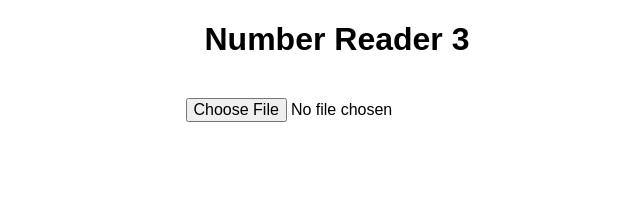
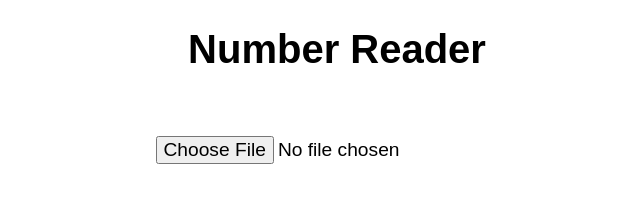
Before and after one commit to szewong/ocr-demo, a plain HTML site: page index.html in a window 1280 px wide. Shown: the whole page, without its empty margins (303-943 px from the left). Drawn offline with Linux system fonts and the light colour scheme.

Commit message:
Update style

```diff
--- a/index.html
+++ b/index.html
@@ -2,35 +2,57 @@
 <html>
 <head>
     <meta charset="UTF-8">
+    <!-- Viewport meta tag for responsive design -->
+    <meta name="viewport" content="width=device-width, initial-scale=1.0">
     <title>Number Reader Web App</title>
     <style>
         body {
             font-family: Arial, sans-serif;
             text-align: center;
-            margin: 20px;
+            margin: 5vw;
         }
         #captured-image {
             max-width: 100%;
-            margin-top: 20px;
+            height: auto;
+            margin-top: 5vh;
         }
         #recognized-text {
             font-size: 1.2em;
-            margin-top: 20px;
+            margin-top: 3vh;
+            word-wrap: break-word;
         }
         input[type="file"] {
-            padding: 10px;
+            padding: 2vh 2vw;
+            font-size: 1em;
+            margin-top: 2vh;
+        }
+        h1 {
+            margin-bottom: 4vh;
+            font-size: 2em;
+        }
+        #progress {
+            margin-top: 2vh;
             font-size: 1em;
         }
-        h1 {
-            margin-bottom: 30px;
-        }
-        #progress {
-            margin-top: 20px;
+        /* Responsive adjustments */
+        @media (min-width: 768px) {
+            body {
+                margin: 2vw 20vw;
+            }
+            h1 {
+                font-size: 2.5em;
+            }
+            input[type="file"] {
+                font-size: 1.2em;
+            }
+            #recognized-text {
+                font-size: 1.5em;
+            }
         }
     </style>
 </head>
 <body>
-    <h1>Number Reader 3</h1>
+    <h1>Number Reader</h1>
     <input type="file" accept="image/*" capture="environment" id="capture-image">
     <img id="captured-image" src="" alt="Captured Image" style="display: none;">
     <p id="recognized-text"></p>
```
